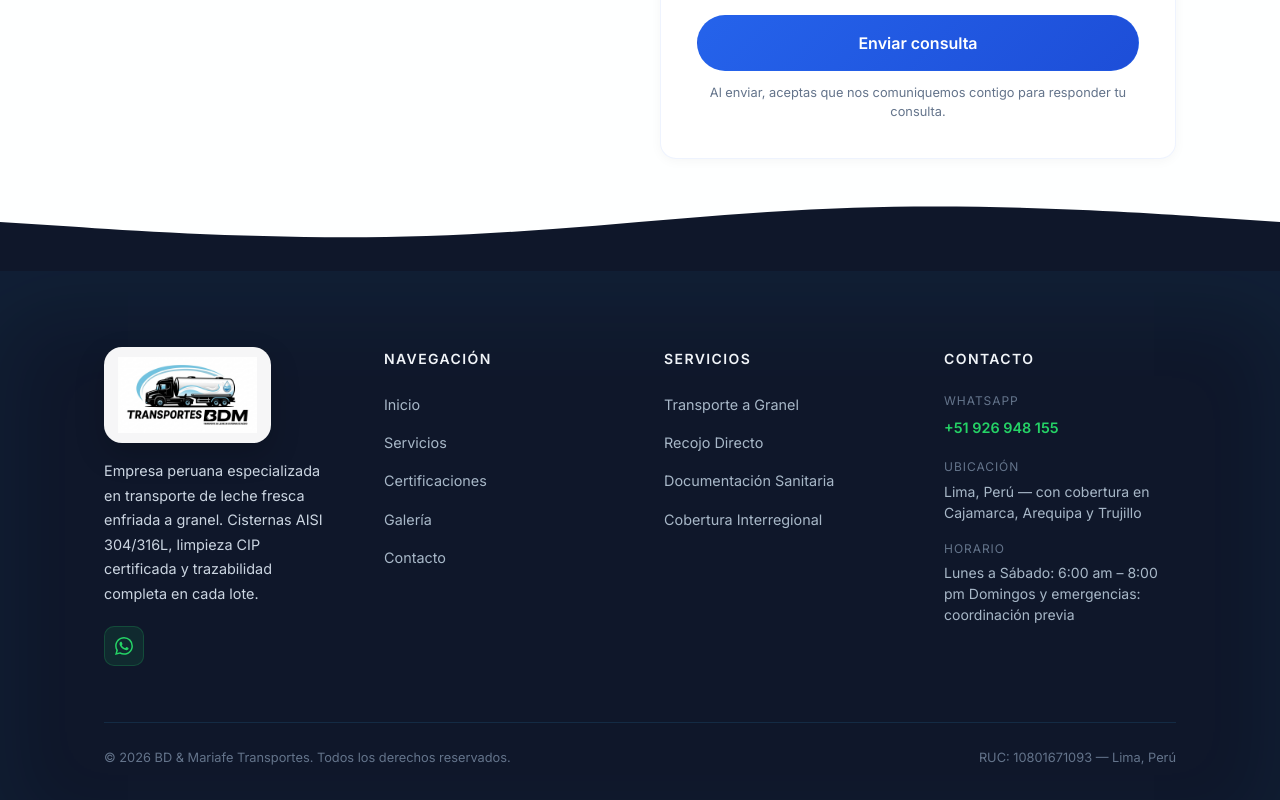
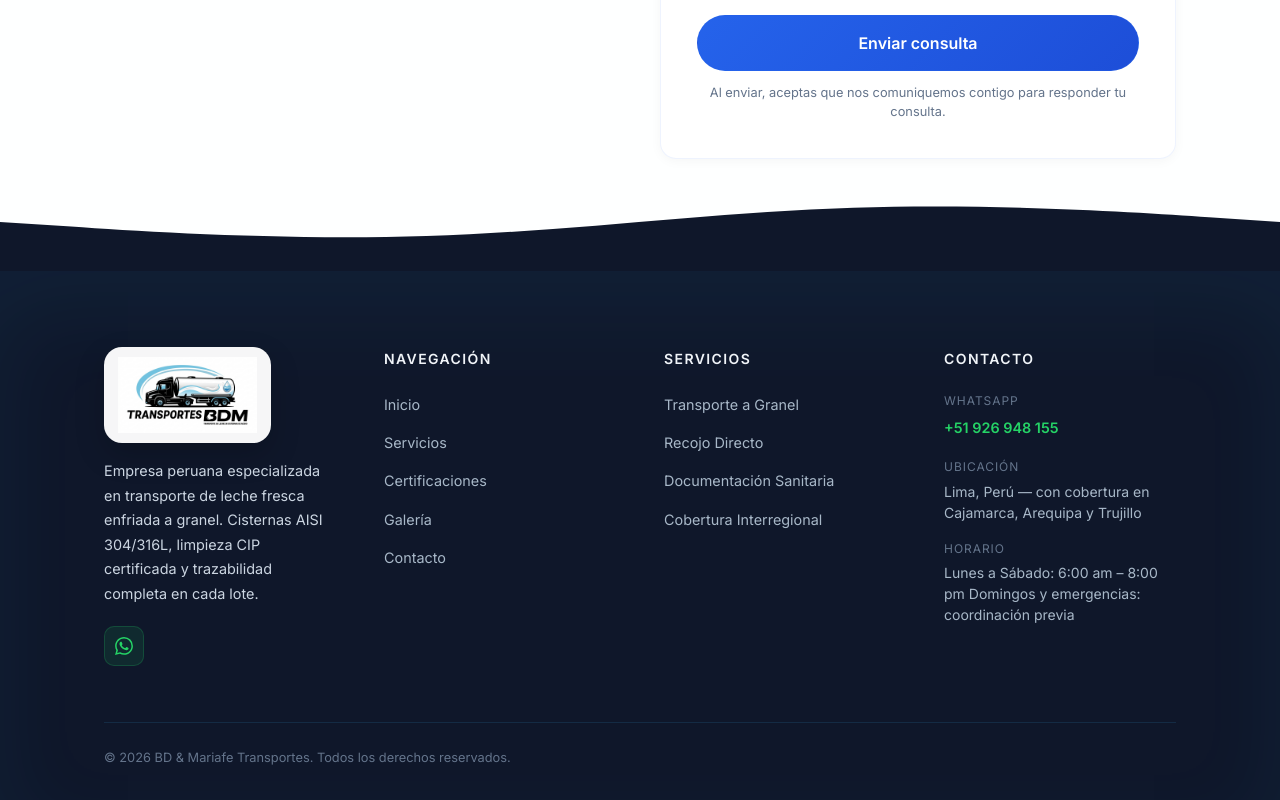
Before and after one commit to brayan250-cpu/TransportesBDM, a React (Vite) app in the folder bdymariafe-web/: page / in a window 1280 px wide. Shown: the part 9500-10300 px from the top of the page. Built offline with nearby package versions, Linux system fonts and the light colour scheme.

Commit message:
fix(footer): elimina RUC del pie de página

```diff
--- a/bdymariafe-web/src/components/organisms/Footer.jsx
+++ b/bdymariafe-web/src/components/organisms/Footer.jsx
@@ -150,9 +150,6 @@ export function Footer() {
           <p style={{ color: '#64748B', fontSize: '0.8rem', margin: 0 }}>
             © {year} {SITE.name}. Todos los derechos reservados.
           </p>
-          <p style={{ color: '#64748B', fontSize: '0.8rem', margin: 0 }}>
-            {FOOTER.ruc_text}
-          </p>
         </div>
       </div>
     </footer>
```
